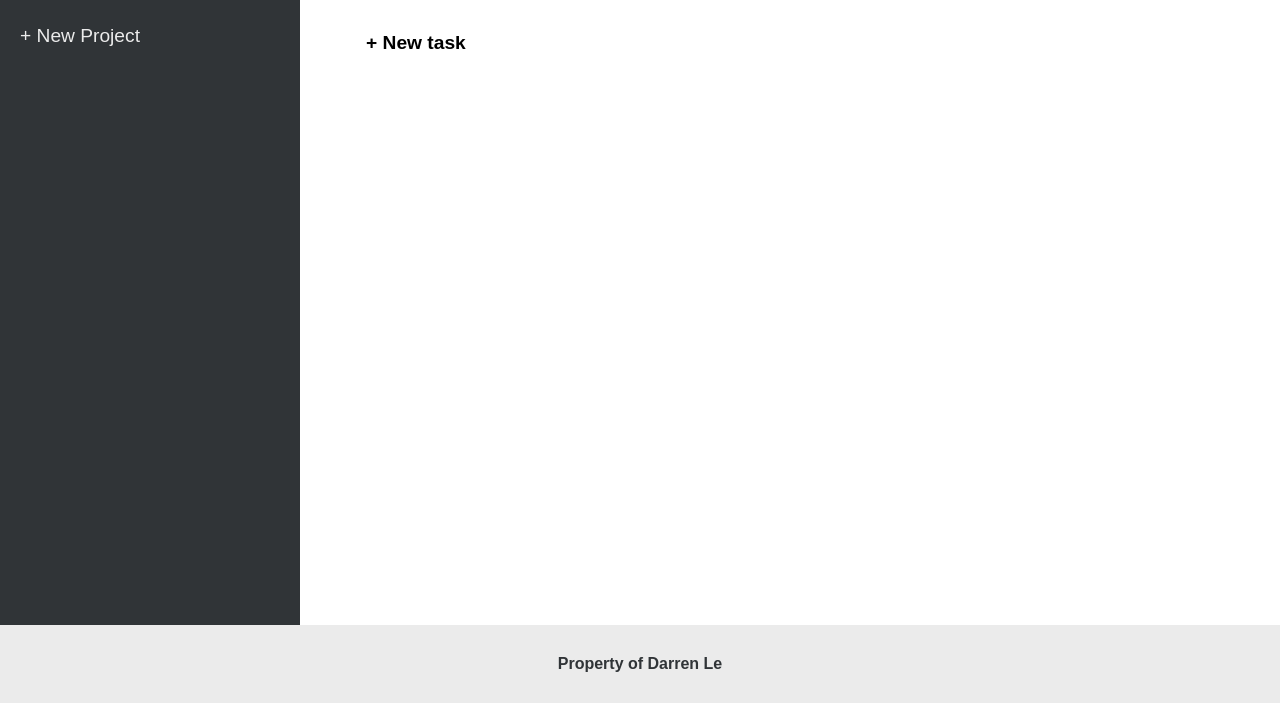
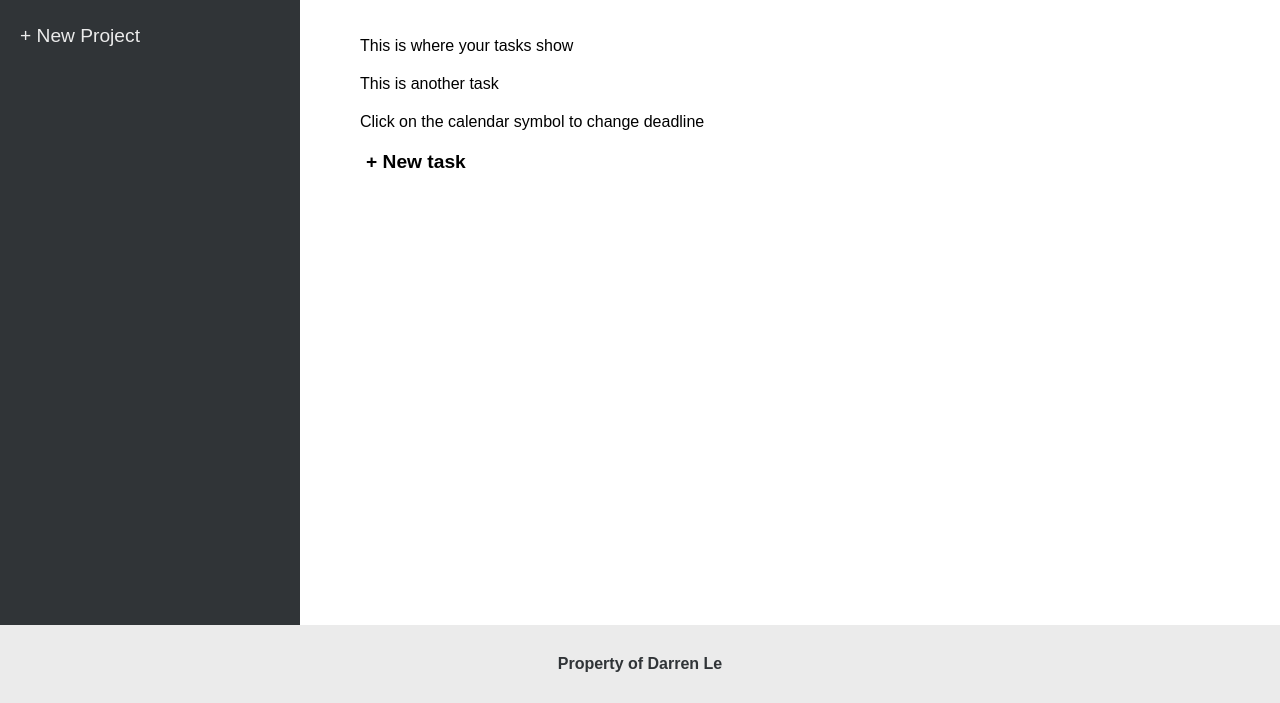
Before and after one commit to DarrenLe20/To-Do-List, a website built with webpack: page dist/index.html in a window 1280 px wide. Both pictures are taken after a click on the element "Tutorial". Shown: the part 147-850 px from the top of the page. Built offline with nearby package versions, Linux system fonts and the light colour scheme.

Commit message:
Basic add tasks function

```diff
--- a/package.json
+++ b/package.json
@@ -26,5 +26,8 @@
     "style-loader": "^3.3.1",
     "webpack": "^5.65.0",
     "webpack-cli": "^4.9.1"
+  },
+  "dependencies": {
+    "date-fns": "^2.28.0"
   }
 }
--- a/src/firstLoad.js
+++ b/src/firstLoad.js
@@ -1,5 +1,6 @@
 import Project from "./project";
 import Task from "./task";
+import { compareAsc, format } from "date-fns";
 
 const page = document.querySelector("#content");
 const header = document.createElement("div");
@@ -37,6 +38,8 @@ function storageAvailable(type) {
 
 // Load content of the page
 function loadContent() {
+  // Project array
+  const projectArr = [];
   // Header content
   const homeBtn = document.createElement("button");
   homeBtn.textContent = "To-Do-List";
@@ -55,12 +58,22 @@ function loadContent() {
   // Template Project
   const example = document.createElement("div");
   const exampleProject = new Project("Tutorial");
+  projectArr.push(exampleProject);
   const exampleName = document.createElement("div");
   const exampleTile = document.createElement("span");
   exampleName.textContent = exampleProject.getName();
   projects.appendChild(exampleTile).classList.add("tile");
   exampleTile.appendChild(exampleName);
   displayTasks(exampleTile);
+  const task1 = new Task("This is where your tasks show", "12/31/2022");
+  const task2 = new Task("This is another task", "11/12/2023");
+  const task3 = new Task(
+    "Click on the calendar symbol to change deadline",
+    "01/05/2024"
+  );
+  exampleProject.addTask(task1);
+  exampleProject.addTask(task2);
+  exampleProject.addTask(task3);
 
   // Create new Project button
   addProjectBtn.addEventListener("click", () => {
@@ -68,6 +81,7 @@ function loadContent() {
     let name = prompt("Name of the Project: ");
     if (name) {
       let project = new Project(name);
+      projectArr.push(project);
       // Example:
       const project1 = document.createElement("div");
       const projectTile = document.createElement("span");
@@ -79,20 +93,53 @@ function loadContent() {
   });
 
   const title = document.createElement("p");
-  title.textContent = "Project Name";
+  title.textContent = "Welcome to your To Do List!";
 
   // Display tasks in a project when chosen
   function displayTasks(projectBtn) {
     projectBtn.addEventListener("click", () => {
       title.textContent = projectBtn.textContent;
+      // Clear screen
+      while (tasks.firstChild) {
+        tasks.removeChild(tasks.firstChild);
+      }
+      for (let i = 0; i < projectArr.length; i++) {
+        if (projectArr[i].getName() == projectBtn.textContent) {
+          showAll(projectArr[i]);
+        }
+      }
+      tasks.appendChild(addTaskBtn);
     });
+  }
+
+  function showAll(project) {
+    const arr = project.getTasks();
+    for (let i = 0; i < arr.length; i++) {
+      const taskName = document.createElement("div");
+      console.log(arr[i].getName());
+      taskName.textContent = arr[i].getName();
+      const taskTile = document.createElement("span");
+      tasks.appendChild(taskTile).classList.add("taskTile");
+      taskTile.appendChild(taskName);
+    }
   }
 
   // Tasks section
   const tasks = document.createElement("div");
   const addTaskBtn = document.createElement("button");
   addTaskBtn.textContent = " + New task";
-  addTaskBtn.setAttribute("id", "newTask");
+  addTaskBtn.classList.add("newTask");
+  addTaskBtn.addEventListener("click", () => {
+    let name = prompt("Enter the name of the task:");
+    if (name) {
+      const task = new Task(name);
+      const taskName = document.createElement("div");
+      taskName.textContent = task.getName();
+      const taskTile = document.createElement("span");
+      tasks.insertBefore(taskTile, tasks.lastChild).classList.add("taskTile");
+      taskTile.appendChild(taskName);
+    }
+  });
 
   // Build basic UI
   page.appendChild(header).classList.add("header");
@@ -105,7 +152,6 @@ function loadContent() {
   mid.appendChild(tasklist).classList.add("taskList");
   tasklist.appendChild(title).classList.add("title");
   tasklist.appendChild(tasks).classList.add("allTasks");
-  tasks.appendChild(addTaskBtn);
 
   page.appendChild(footer).classList.add("footer");
 }
--- a/src/style.css
+++ b/src/style.css
@@ -109,24 +109,34 @@ body {
   font-family: Arial, Helvetica, sans-serif;
 }
 
-#newTask {
+.newTask {
   border: 0;
   cursor: pointer;
   font-size: larger;
   font-weight: bold;
-  padding-top: 5px;
-  padding-bottom: 5px;
+  padding-top: 10px;
+  padding-bottom: 10px;
   background: white;
   width: 90%;
   text-align: left;
 }
 
-#newTask:active {
+.newTask:active {
   transform: translateY(2px);
 }
 
-#newTask:hover {
+.newTask:hover {
   background-color: #ebebeb;
+}
+
+.taskTile {
+  padding-top: 10px;
+  padding-bottom: 10px;
+  display: flex;
+}
+
+.taskTile:hover {
+  background-color: gray;
 }
 
 .footer {
--- a/src/task.js
+++ b/src/task.js
@@ -1,3 +1,5 @@
+import { compareAsc, format } from "date-fns";
+
 class Task {
   constructor(name, date = "No Deadline") {
     this.name = name;
```
Also changed, not shown: dist/main.js, 1 other file.
